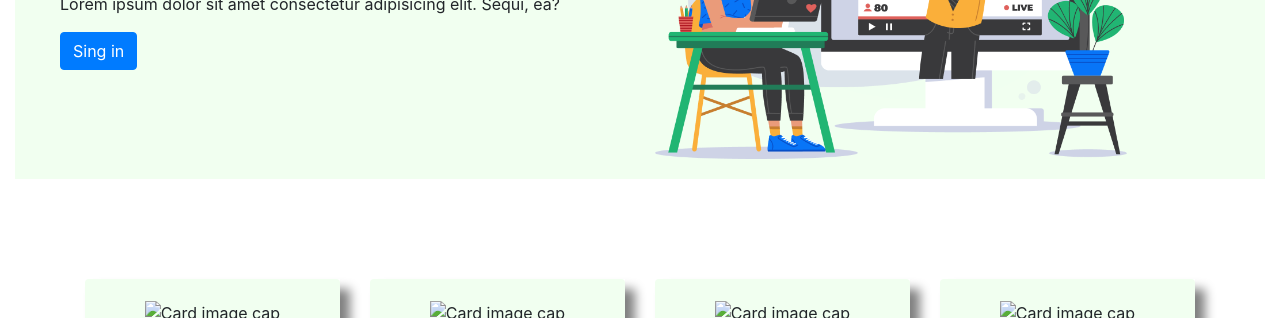
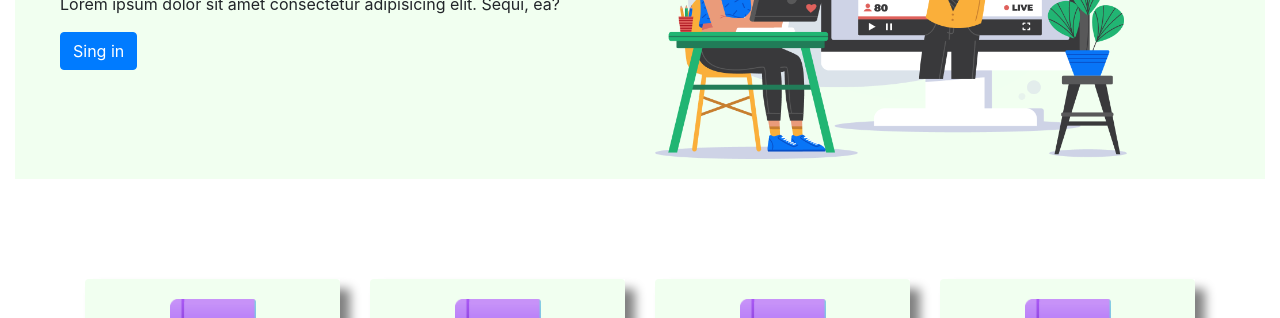
Before and after one commit to saiful5891/school-website, a plain HTML site: page index.html in a window 1280 px wide. Shown: the part 260-578 px from the top of the page. Drawn offline with nearby package versions, Linux system fonts and the light colour scheme; the site is published under a folder, as on GitHub Pages, so addresses that start at the root find nothing.

Commit message:
imgage update

```diff
--- a/index.html
+++ b/index.html
@@ -60,7 +60,7 @@
                     <div class="col-sm-3 scend-part d-flex justify-content-around">
                         <div class="card" style="width: 18rem;">
                             <div class="card-body box">
-                                <img class="medel-img" src="/ICON/book.png" alt="Card image cap">
+                                <img class="medel-img" src="ICON/book.png" alt="Card image cap">
                                 <h2>1000+Topics</h2>
                                 <p class="card-text">Learn Anything.</p>
                             </div>
@@ -69,7 +69,7 @@
                     <div class="col-sm-3 scend-part d-flex justify-content-around">
                         <div class="card" style="width: 18rem;">
                             <div class="card-body box">
-                                <img class="medel-img" src="/ICON/book.png" alt="Card image cap">
+                                <img class="medel-img" src="ICON/book.png" alt="Card image cap">
                                 <h2>1000+Topics</h2>
                                 <p class="card-text">Learn Anything.</p>
                             </div>
@@ -78,7 +78,7 @@
                     <div class="col-sm-3 scend-part d-flex justify-content-around">
                         <div class="card" style="width: 18rem;">
                             <div class="card-body box">
-                                <img class="medel-img" src="/ICON/book.png" alt="Card image cap">
+                                <img class="medel-img" src="ICON/book.png" alt="Card image cap">
                                 <h2>1000+Topics</h2>
                                 <p class="card-text">Learn Anything.</p>
                             </div>
@@ -87,7 +87,7 @@
                     <div class="col-sm-3 scend-part d-flex justify-content-around">
                         <div class="card" style="width: 18rem;">
                             <div class="card-body box actice">
-                                <img class="medel-img" src="/ICON/book.png" alt="Card image cap">
+                                <img class="medel-img" src="ICON/book.png" alt="Card image cap">
                                 <h2>1000+Topics</h2>
                                 <p class="card-text">Learn Anything.</p>
                             </div>
```
